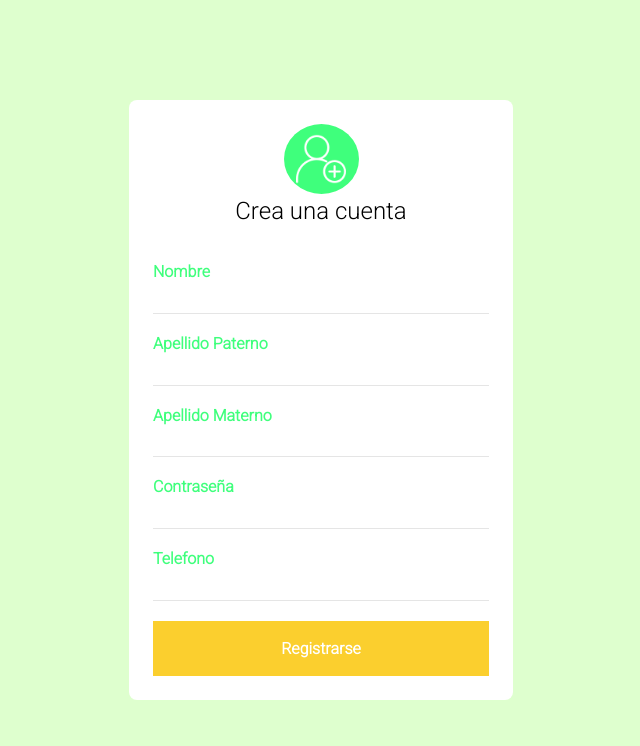
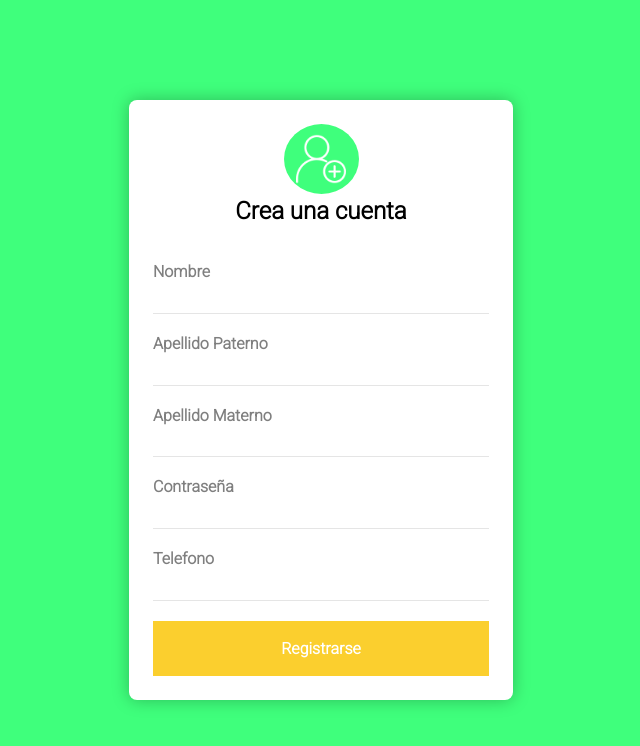
Before and after one commit to PantojaDan/SistemaNutryFoodPantry, a plain HTML site: page signup.html in a window 1280 px wide. Shown: the whole page, without its empty margins (319-959 px from the left). Drawn offline with Linux system fonts and the light colour scheme.

Commit message:
Se agrego un sombreado a los contendores

```diff
--- a/signin.css
+++ b/signin.css
@@ -32,6 +32,7 @@ main > h1{
     border-radius: 10px;
     padding: 1.2rem;
     position: relative;
+    box-shadow: 0px 0px 17px 0px rgba(0,0,0,0.27);
 }
 .container-login h3{
     text-align: center;
@@ -40,7 +41,7 @@ main > h1{
     color: var(--color-text-primary);
 }
 
-form{
+#form{
     display: flex;
     flex-direction: column;
     margin-top: 1.5rem;
@@ -51,7 +52,7 @@ form{
     display: flex;
     flex-direction: column;
 }
-input{
+#form input{
     width: 250px;
     margin-top: 0.5rem;
     padding: 0.4rem 0.4rem 0.4rem 0rem;
@@ -60,13 +61,17 @@ input{
     font-size: 16px;
     color: #7f7f7f;
 }
+#form label {
+    color: #7f7f7f;
+    font-weight: 900;
+}
 #button{
     display: flex;
     flex-direction: row;
     justify-content: flex-end;
     margin-top: 1.2rem;
 }
-input[type="button"]{
+#form input[type="button"]{
     background-color: var(--color-secondary);
     border: 2px solid var(--color-secondary);
     width: 100px;
@@ -75,7 +80,7 @@ input[type="button"]{
     cursor: pointer;
     transition: all ease-in 0.2s;
 }
-input[type="button"]:hover{
+#form input[type="button"]:hover{
     background-color: white;
     color: var(--color-secondary);
 }
--- a/signup.css
+++ b/signup.css
@@ -1,7 +1,7 @@
 .container-form{
     width: 100vw;
     height: 100vh;
-    background-color: #deffce;
+    background-color: var(--color-primary);
     display: flex;
     justify-content: center;
     align-items: center;
@@ -13,6 +13,7 @@
     height: 75%;
     padding: 1.5rem;
     border-radius: 0.5rem;
+    box-shadow: 0px 0px 17px 0px rgba(0,0,0,0.27);
 }
 
 
@@ -39,6 +40,7 @@
 #hero-form > p{
     margin-top: 0.2rem;
     font-size: 1.5rem;
+    font-weight: 900;
 }
 
 #data-user{
@@ -53,7 +55,7 @@
     flex-direction: column;
 }
 .separator label{
-    color: var(--color-primary);
+    color: #7f7f7f;
     font-weight: 900;
     margin-bottom: 0.2rem;
 }
```
